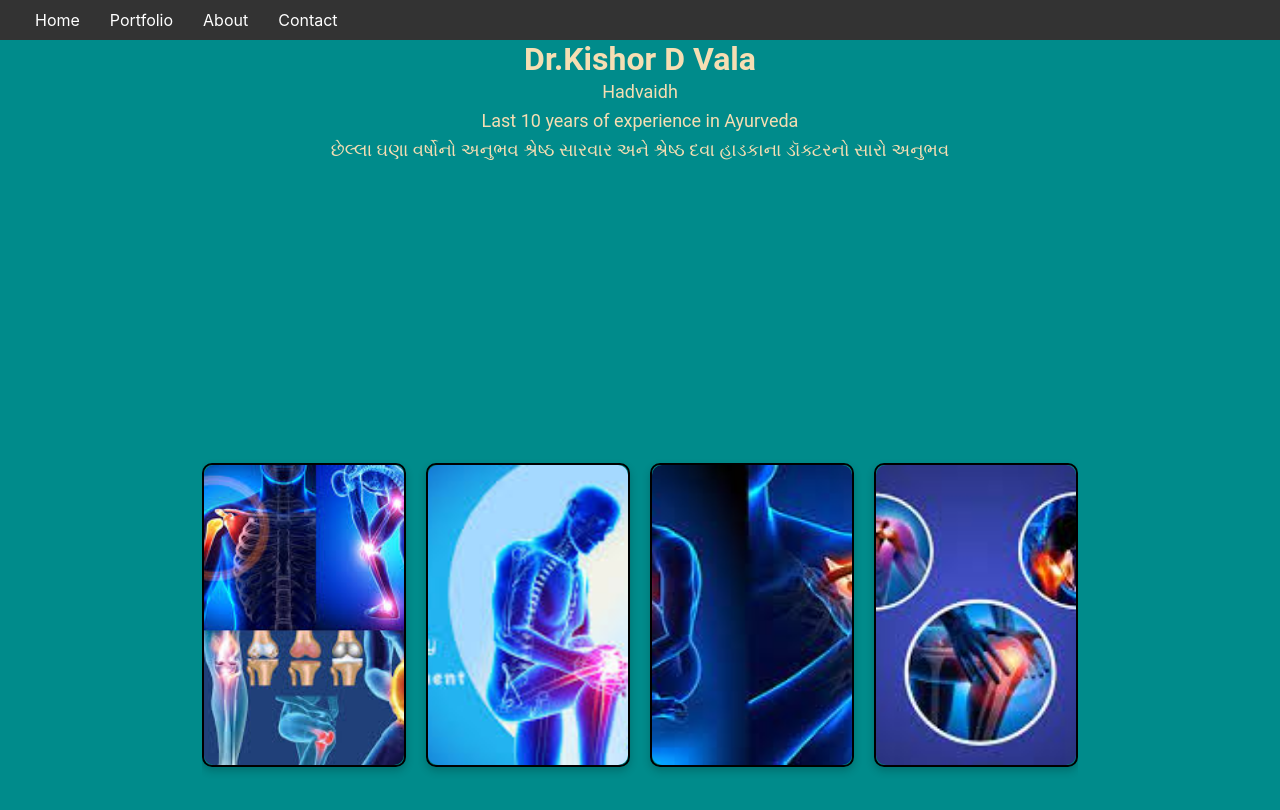
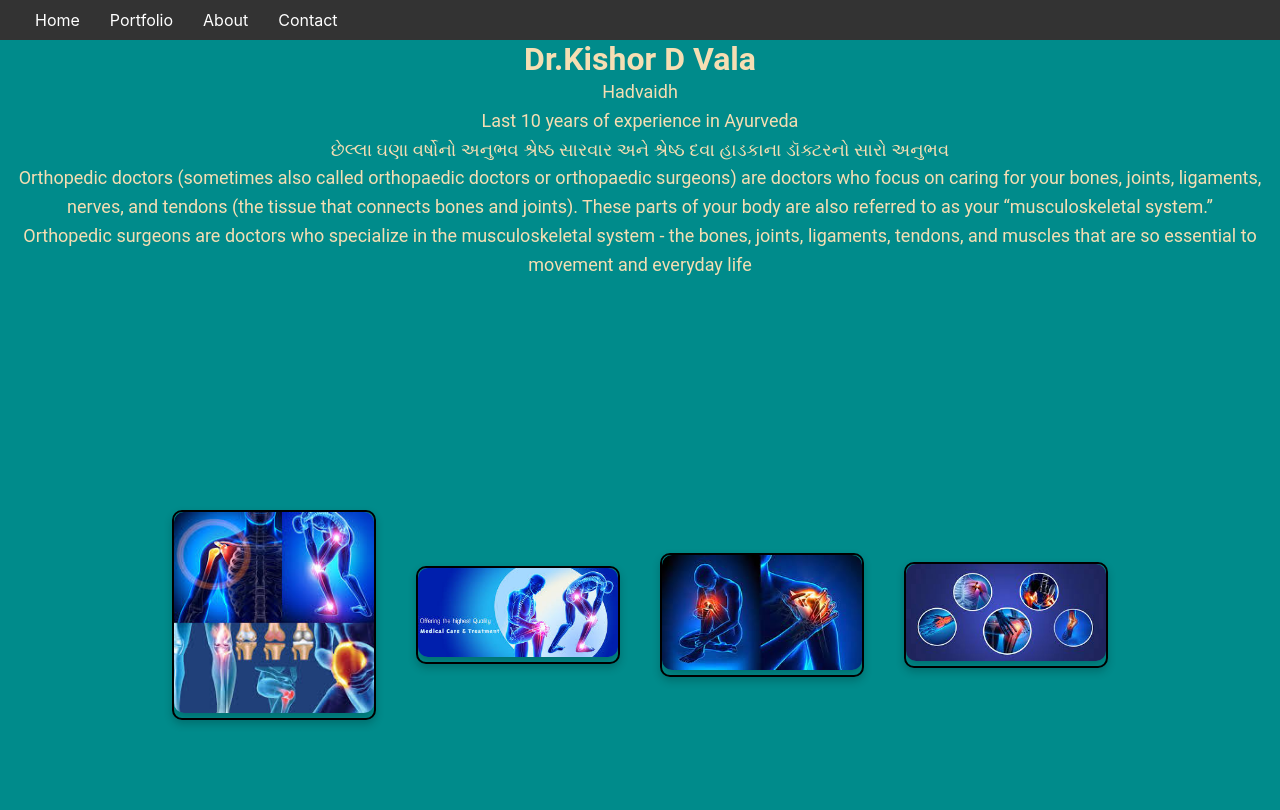
Before and after one commit to umangrathod11/docter-web, a React (Create React App) app: page / in a window 1280 px wide. Shown: the top 810 px of the page. Built offline with nearby package versions, Linux system fonts and the light colour scheme.

Commit message:
add sytle

```diff
--- a/src/Home.css
+++ b/src/Home.css
@@ -33,22 +33,35 @@
 
   .image-card {
     width: 200px;
-    height: 300px;
+    height: auto; /* Remove fixed height to allow variable content height */
     border-radius: 10px;
     border: 2px solid black;
     box-shadow: 0px 4px 8px rgba(0, 0, 0, 0.2);
     overflow: hidden;
-    transition: transform 0.5s, box-shadow 0.5s, cursor 0.5s;
+    transition: transform 0.5s, box-shadow 0.5s, cursor 0.5s, background-color 0.5s; /* Added background-color transition */
+    margin: 10px; /* Added margin for spacing between image cards */
+    background-color: darkcyan; /* Default background color for all cards */
   }
 
   .image-card img {
     width: 100%;
-    height: 100%;
+    height: auto; /* Allow the image's height to adjust to its content */
     object-fit: cover;
   }
 
+  /* Add a hover effect for all image cards */
   .image-card:hover {
     transform: scale(1.1);
     box-shadow: 0px 0px 20px rgba(0, 0, 0, 0.2);
     cursor: pointer;
+    background-color: darkcyan; /* Change the background color on hover */
   }
+
+  /* Style for the <p> tag within the image card */
+  .image-card p {
+    padding: 10px;
+    margin: 0; /* Remove default margin */
+    text-align: center;
+    color: white;
+    font-size: 16px; /* Adjust font size as needed */
+  }
--- a/src/Home.jsx
+++ b/src/Home.jsx
@@ -17,6 +17,12 @@ function Home() {
         છેલ્લા ઘણા વર્ષોનો અનુભવ
         શ્રેષ્ઠ સારવાર અને શ્રેષ્ઠ દવા
         હાડકાના ડૉક્ટરનો સારો અનુભવ
+        </p>
+        <p>
+        Orthopedic doctors (sometimes also called orthopaedic doctors or orthopaedic surgeons) are doctors who focus on caring for your bones, joints, ligaments, nerves, and tendons (the tissue that connects bones and joints). These parts of your body are also referred to as your “musculoskeletal system.”
+        </p>
+        <p>
+        Orthopedic surgeons are doctors who specialize in the musculoskeletal system - the bones, joints, ligaments, tendons, and muscles that are so essential to movement and everyday life
         </p>
 
       </div>
```
